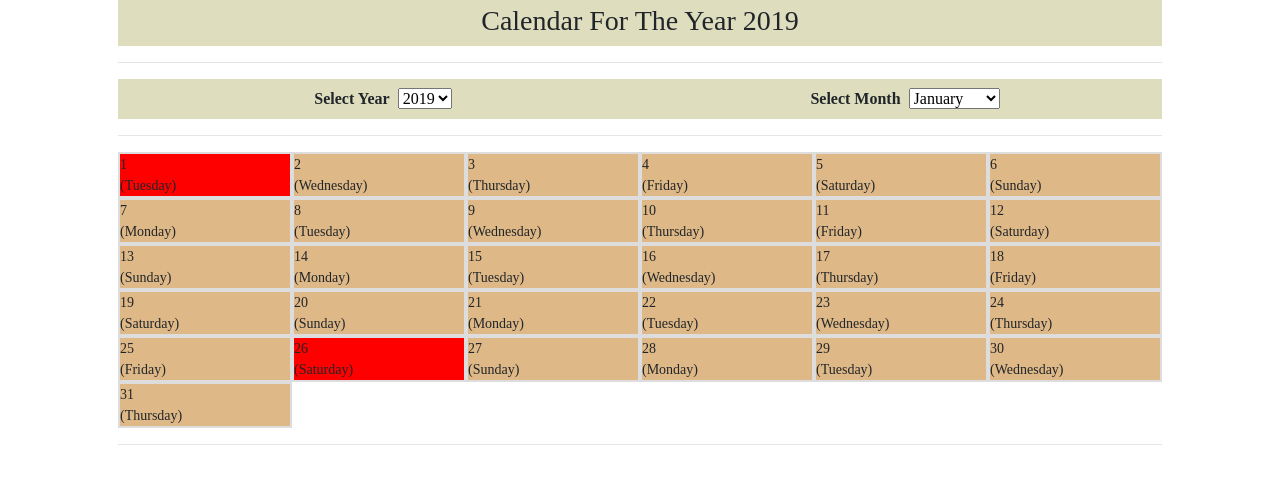
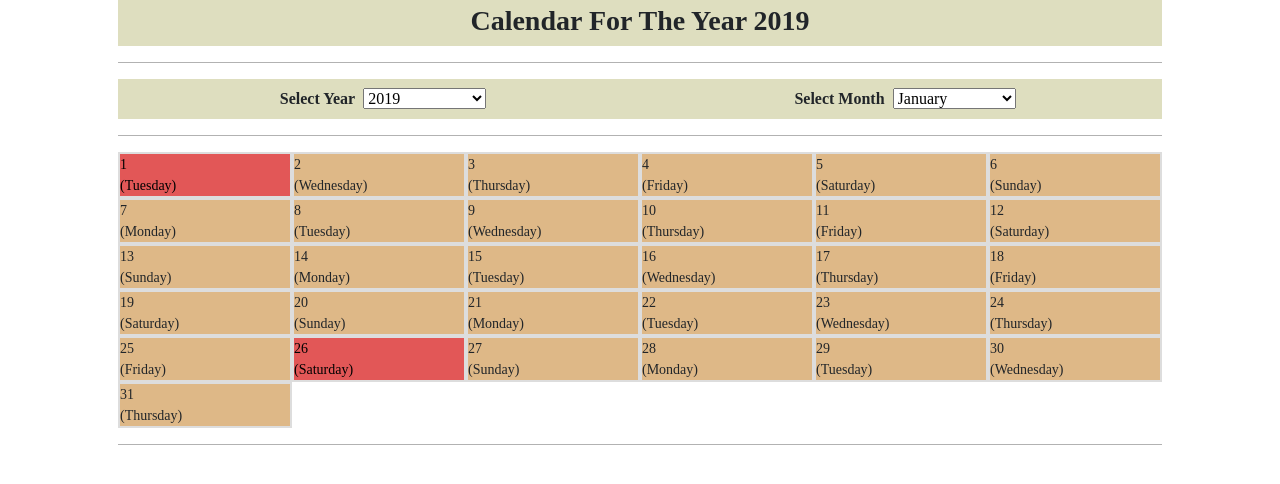
Before and after one commit to neerajlk/angular_calendar, an Angular app: page / in a window 1280 px wide. Shown: the top 484 px of the page. Built offline with nearby package versions, Linux system fonts and the light colour scheme.

Commit message:
css fixes

```diff
--- a/src/app/app.component.css
+++ b/src/app/app.component.css
@@ -2,9 +2,10 @@
     font-family: "Times New Roman"
 }
 .background-red{
-    background-color: red;
+    background-color:#e25757;
     border: 2px solid #ddd;
-    font-size: 14px
+    font-size: 14px;
+    color:black
 }
 .background-burlywood{
     background-color: burlywood;
@@ -12,16 +13,25 @@
     font-size: 14px
 }
 .selection-background{
-    background-color: #dedebf
+    background-color: #dedebf;
 }
 
- div.hover-class :hover {
+div.hover-class :hover {
     background-color:#dedebf
-  }
+}
 
-  div.hover-class :active {
+div.hover-class :active {
     background-color: rgb(103, 116, 103);
-  }
+}
+
+hr{
+      border-top:1px solid rgba(0,0,0,0.3)
+}
+
+select {
+      width:25%;
+}
+
 
 
 /* table styles */
--- a/src/app/app.component.html
+++ b/src/app/app.component.html
@@ -1,7 +1,7 @@
 <div class="container px-5 py-0 font-roman">
   <div class="row mx-0 text-center w-100 selection-background font-weight-bold">
     <div class="col align-self-center align-middle mt-1">
-      <h3>Calendar For The Year {{selectedYear}}</h3>
+      <h3><strong>Calendar For The Year {{selectedYear}}</strong></h3>
     </div>
   </div>
   <hr>
```
